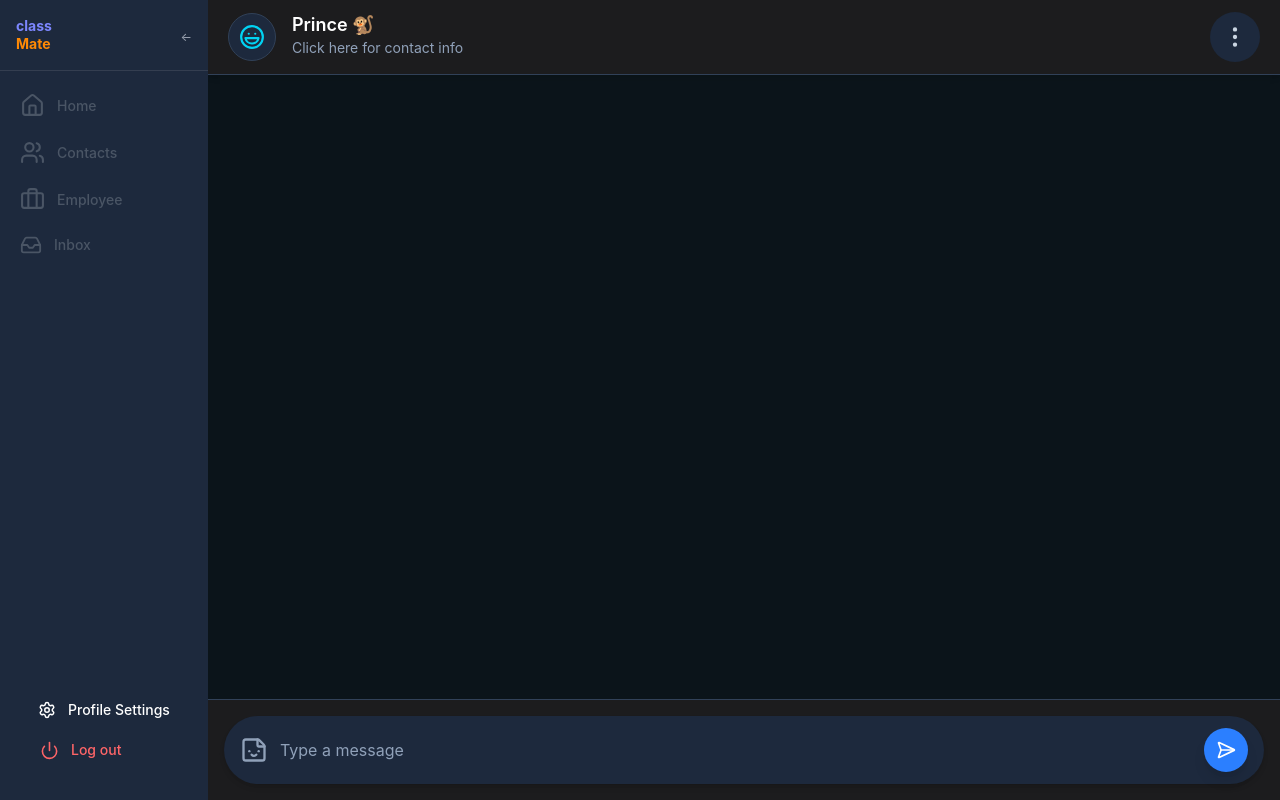
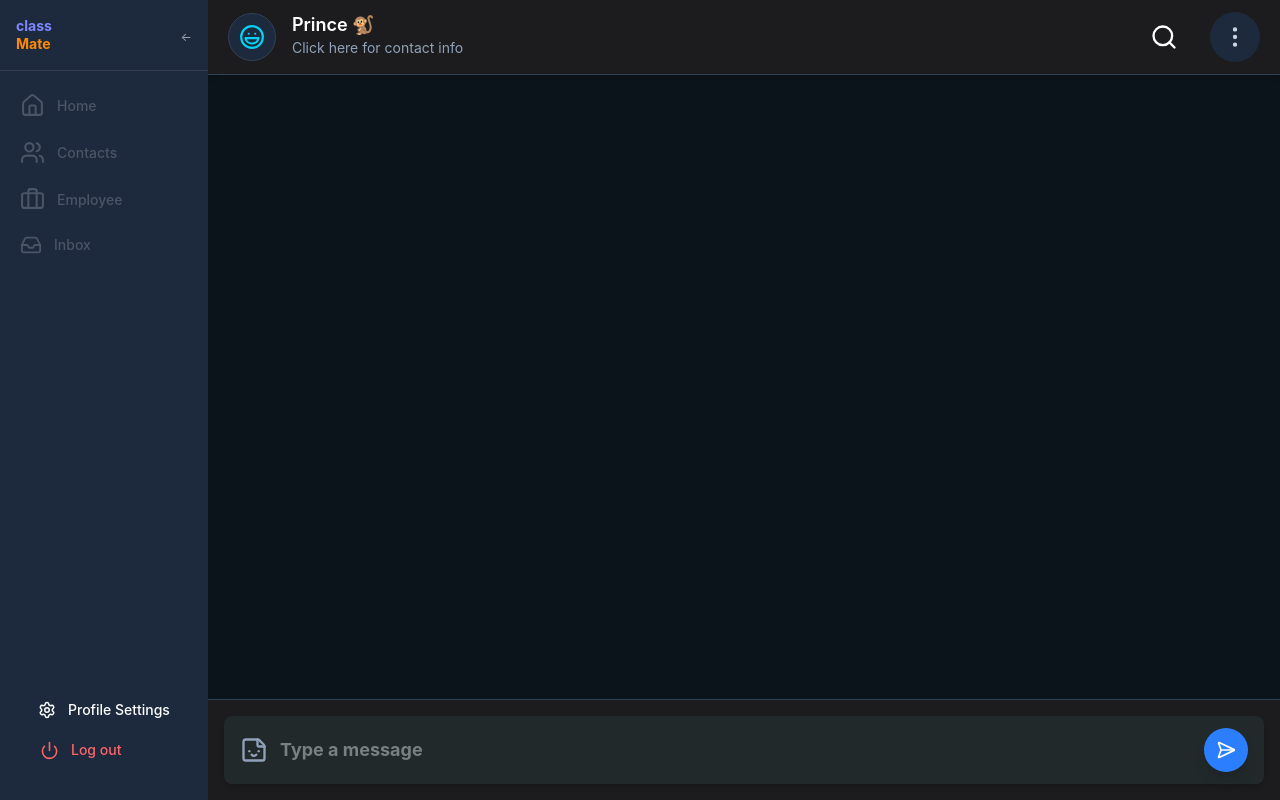
Before and after one commit to YashDhanani13/project, a React (Vite) app: page /chat-main in a window 1280 px wide. Built offline with nearby package versions, Linux system fonts and the light colour scheme.

Commit message:
some ui change

```diff
--- a/src/pages/inboxchat/ChatBox.jsx
+++ b/src/pages/inboxchat/ChatBox.jsx
@@ -17,10 +17,10 @@ const ChatBox = ({ messages }) => {
                             key={message.id}
                             className={
                                 message.sender === 'me'
-                                    ? 'self-end bg-cyan-500 text-white px-4 py-2 rounded-2xl max-w-xs'
-                                    : 'self-start bg-slate-700 text-white px-4 py-2 rounded-2xl max-w-xs'
+                                    ? 'self-end bg-mist-700 text-white  font-serif px-5 py-4 rounded-2xl max-w-800'
+                                    : 'self-startbg-mist-700 text-white  font-serif px-4 py-2 rounded-2xl max-w-xs'
                             }
-                        >
+                        >r
 
                             {message.text}
 
--- a/src/pages/inboxchat/ChatHeader.jsx
+++ b/src/pages/inboxchat/ChatHeader.jsx
@@ -1,28 +1,18 @@
 import React from 'react'
-import { Laugh, EllipsisVertical } from 'lucide-react'
+import { Laugh, EllipsisVertical, Search } from 'lucide-react'
 
 const ChatHeader = () => {
-
     return (
-
         <div className="bg-[#1c1c1e] border-b border-slate-700 px-5 py-3 flex items-center justify-between shadow-md">
-
             {/* Left Side */}
             <div className="flex items-center gap-4">
-
                 {/* Profile */}
                 <div className="w-12 h-12 rounded-full bg-slate-800 flex items-center justify-center border border-slate-700">
-
-                    <Laugh
-                        className="text-cyan-400"
-                        size={26}
-                    />
-
+                    <Laugh className="text-cyan-400" size={26} />
                 </div>
 
                 {/* User Info */}
                 <div>
-
                     <h2 className="text-white font-semibold text-lg leading-none">
                         Prince 🐒
                     </h2>
@@ -30,28 +20,20 @@ const ChatHeader = () => {
                     <p className="text-slate-400 text-sm mt-1 cursor-pointer hover:text-cyan-400 transition">
                         Click here for contact info
                     </p>
-
                 </div>
-
             </div>
 
             {/* Right Side */}
             <div className="flex items-center gap-3">
-
+                <div className="text-white px-5  cursor-pointer ">
+                    <Search size={28} />
+                </div>
                 {/* Menu */}
                 <button className="p-3 rounded-full bg-slate-800 hover:bg-slate-700 transition cursor-pointer">
-
-                    <EllipsisVertical
-                        className="text-slate-300"
-                        size={26}
-                    />
-
+                    <EllipsisVertical className="text-slate-300" size={26} />
                 </button>
-
             </div>
-
         </div>
-
     )
 }
 
--- a/src/pages/inboxchat/ChatInput.jsx
+++ b/src/pages/inboxchat/ChatInput.jsx
@@ -35,16 +35,16 @@ const ChatInput = ({ setMessages }) => {
             {/* Emoji Picker */}
             {showPicker && (
                 <div className="absolute bottom-20 left-4">
-                    <EmojiPicker onEmojiClick={handleEmojiClick} />
+                    <EmojiPicker className='bg-yellow-50' onEmojiClick={handleEmojiClick} />
                 </div>
             )}
 
-            <div className="flex items-center gap-3 bg-slate-800 rounded-full px-4 py-3 shadow-md">
+            <div className="flex items-center gap-3 bg-mist-800 rounded-lg  px-4 py-3 shadow-md">
 
                 {/* Emoji Button */}
                 <button
                     onClick={() => setShowPicker(!showPicker)}
-                    className="text-slate-400 hover:text-yellow-400 transition"
+                    className="text-slate-400 hover:text-blue-600 transition  cursor-pointer"
                 >
                     <Sticker size={28} />
                 </button>
@@ -55,13 +55,13 @@ const ChatInput = ({ setMessages }) => {
                     value={message}
                     onChange={(e) => setMessage(e.target.value)}
                     placeholder="Type a message"
-                    className="flex-1 bg-transparent outline-none text-white placeholder:text-slate-400 text-base"
+                    className="flex-1 outline-0 text-gray-300 font-bold text-lg "
                 />
 
                 {/* Send Button */}
                 <button
                     onClick={handleSendMessage}
-                    className="bg-blue-500 p-3 hover:bg-cyan-600 transition rounded-full shadow-lg"
+                    className="bg-blue-500 p-3 hover:bg-gray-600 transition rounded-full shadow-lg"
                 >
                     <SendHorizontal
                         className="text-white not-even:cursor-pointer "
```
